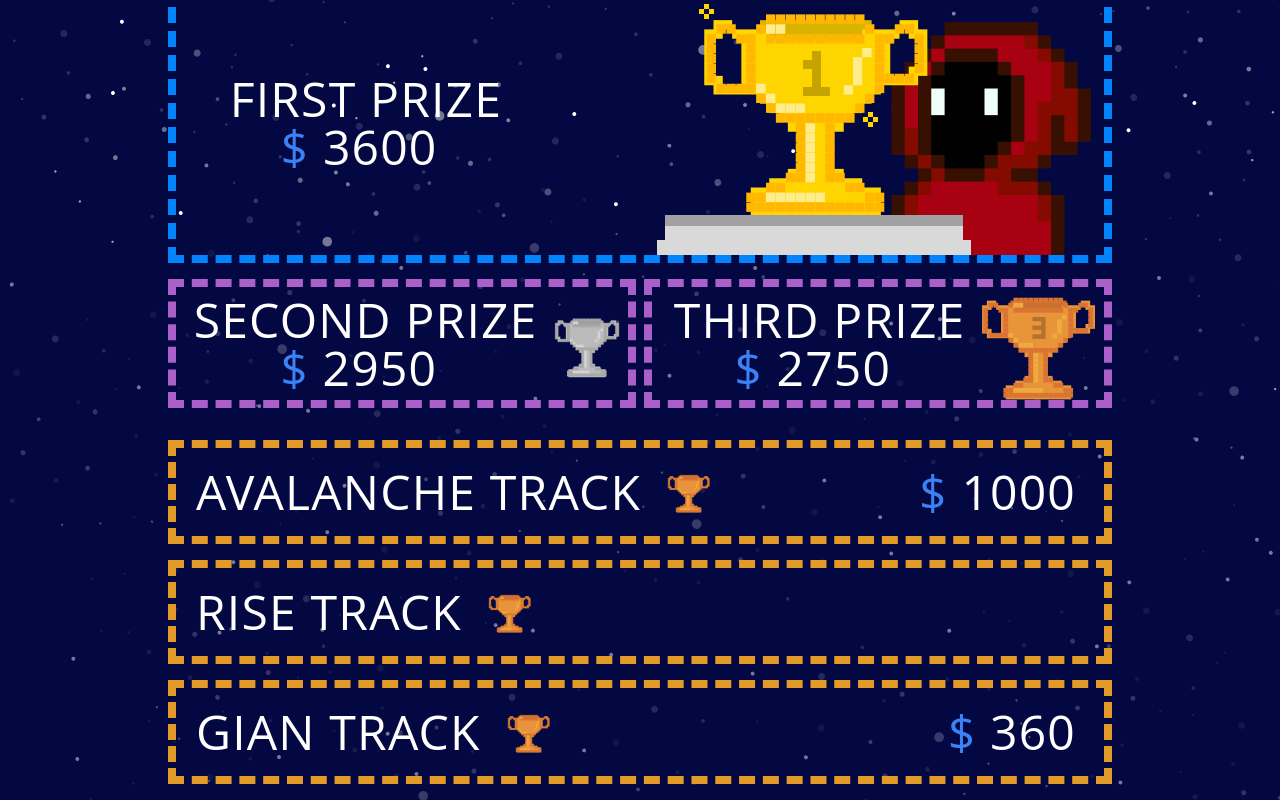
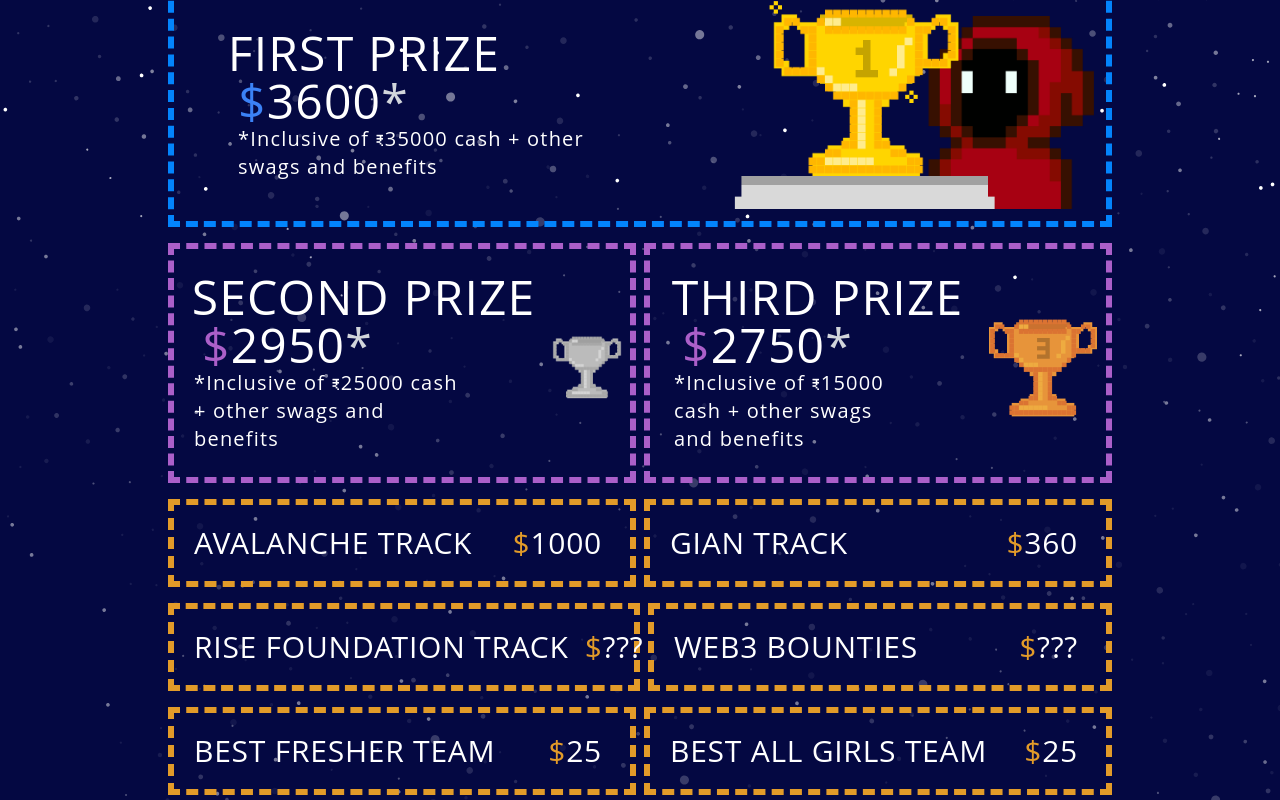
Before and after one commit to rishavranjan943/Hackathon-website-2024, a React (Vite) app: page / in a window 1280 px wide. Shown: the part 2920-3720 px from the top of the page. Built offline with nearby package versions, Linux system fonts and the light colour scheme.

Commit message:
Minor CSS changes + details changes to prizes

```diff
--- a/src/components/Prizes/Prizes.jsx
+++ b/src/components/Prizes/Prizes.jsx
@@ -25,7 +25,7 @@ const Prizes = () => {
     return (
         <section
             id='tracks'
-            className="pt-[30px] md:pt-[80px] relative mb-10 px-5 bg-no-repeat"
+            className="pt-[30px] md:pt-[80px] relative px-5 bg-no-repeat"
             style={{
                 backgroundImage: `url(${stars})`,
                 backgroundPosition: `${50 + bgPosition.x}% ${50 + bgPosition.y}%`,
@@ -44,15 +44,15 @@ const Prizes = () => {
                     $ vi <span className="text-white">PRIZES</span>.yml
                 </h1>
                 <div className="flex justify-center items-center h-full">
-                    <div className="p-10 text-center w-[80vw] mx-auto">
+                    <div className="px-4 sm:p-10 text-left w-[90vw] sm:w-[80vw] mx-auto">
                         {/* Main Rectangle */}
-                        <div className="flex justify-between border-8 border-dashed border-[#0384fc] w-full h-auto mb-4 overflow-hidden">
+                        <div className="flex justify-between border-[6px] max-lg:border-4 border-dashed border-[#0384fc] w-full h-auto mb-4 overflow-hidden">
                             <div className="flex items-center">
                                 {/* Text on the left side */}
-                                <h1 className="text-xl sm:text-2xl md:text-3xl lg:text-4xl xl:text-5xl 2xl:text-6xl  whitespace-nowrap lg:p-10 sm:pl-4 pl-1 tracking-wide">
-                                    &nbsp;FIRST PRIZE
-                                    <br />
-                                    <span className="text-blue-500">$</span> 3600
+                                <h1 className="text-2xl md:text-3xl lg:text-4xl xl:text-5xl 2xl:text-6xl  whitespace-nowrap lg:p-10 sm:pl-4 pl-1 tracking-wide">
+                                    <h2>&nbsp;FIRST PRIZE</h2>
+                                    <h2 className=' sm:pl-6 pl-2'><span className="text-blue-500">$</span>3600<span className='text-gray-300'>*</span></h2>
+                                    <h3 className='max-lg:hidden sm:pl-6 pl-1 text-sm sm:text-sm md:text-md lg:text-lg xl:text-xl 2xl:text-2xl text-wrap max-w-[80%]'>*Inclusive of &#8377;35000 cash + other swags and benefits</h3>
                                 </h1>
                             </div>
                             <div className="flex items-end h-full">
@@ -64,13 +64,13 @@ const Prizes = () => {
                         </div>
 
                         {/* Two Rectangles Below Main */}
-                        <div className="flex flex-col xs:flex-row w-full justify-between mb-4 gap-2">
-                            <div className="flex justify-between border-8 border-dashed border-purple w-full h-auto mb-4 overflow-hidden">
-                                <div className="flex items-center">
-                                    <h1 className="text-xl sm:text-2xl md:text-3xl lg:text-4xl xl:text-5xl 2xl:text-6xl  whitespace-nowrap p-2 pl-1 tracking-wide">
-                                        &nbsp;SECOND PRIZE
-                                        <br />
-                                        <span className="text-blue-500">$</span> 2950
+                        <div className="flex flex-col xs:flex-row w-full justify-between mb-4 xl:mb-0 gap-2">
+                            <div className="flex justify-between border-[6px] max-lg:border-4 border-dashed border-purple w-full h-auto mb-4 lg:py-4 2xl-py-8 overflow-hidden">
+                                <div className="flex items-center w-fit">
+                                    <h1 className="text-2xl md:text-3xl lg:text-4xl xl:text-5xl 2xl:text-6xl  whitespace-nowrap p-2 pl-1 tracking-wide">
+                                        <h2 className='w-fit'>&nbsp;SECOND PRIZE</h2>
+                                        <h2 className=' sm:pl-6 pl-2 w-fit'><span className="text-purple">$</span>2950<span className='text-gray-300'>*</span></h2>
+                                        <h3 className='max-lg:hidden sm:pl-4 pl-1 text-sm sm:text-sm md:text-md lg:text-lg xl:text-xl 2xl:text-2xl text-wrap max-w-[80%]'>*Inclusive of &#8377;25000 cash + other swags and benefits</h3>
                                     </h1>
                                 </div>
                                 <div className="flex items-end h-24 xs:h-auto">
@@ -81,12 +81,12 @@ const Prizes = () => {
                                 </div>
                             </div>
 
-                            <div className="flex justify-between border-8 border-dashed border-purple w-full h-auto mb-4 overflow-hidden">
+                            <div className="flex justify-between border-[6px] max-lg:border-4 border-dashed border-purple w-full h-auto mb-4 lg:py-4 2xl:py-8 overflow-hidden">
                                 <div className="flex items-center">
-                                    <h1 className="text-xl sm:text-2xl md:text-3xl lg:text-4xl xl:text-5xl 2xl:text-6xl whitespace-nowrap lg:p-2 pl-1 tracking-wide">
-                                        &nbsp;THIRD PRIZE
-                                        <br />
-                                        <span className="text-blue-500">$</span> 2750
+                                    <h1 className="text-2xl md:text-3xl lg:text-4xl xl:text-5xl 2xl:text-6xl whitespace-nowrap lg:p-2 pl-1 tracking-wide">
+                                        <h2>&nbsp;THIRD PRIZE</h2>
+                                        <h2 className=' sm:pl-6 pl-2'><span className="text-purple">$</span>2750<span className='text-gray-300'>*</span></h2>
+                                        <h3 className='max-lg:hidden sm:pl-4 pl-1 text-sm sm:text-sm md:text-md lg:text-lg xl:text-xl 2xl:text-2xl text-wrap max-w-[80%]'>*Inclusive of &#8377;15000 cash + other swags and benefits</h3>
                                     </h1>
                                 </div>
                                 <div className="flex items-end h-24 xs:h-auto">
@@ -101,109 +101,35 @@ const Prizes = () => {
                         {/* Two Thin Rectangles Below */}
                         <div className="flex flex-col w-full gap-2">
                             <div className="flex-1 mb-4 flex flex-col transition-all duration-300">
-                                <div className="border-8 border-dashed border-[#E29B29] mb-4 relative transition-all duration-300 group">
-                                    <div className="flex justify-between items-center w-full h-auto p-3">
-                                        <div className="text-left flex items-center">
-                                            <h1 className="text-xl sm:text-2xl md:text-3xl lg:text-4xl xl:text-5xl 2xl:text-6xl whitespace-nowrap lg:p-2  tracking-wide">
-                                                AVALANCHE TRACK
-                                            </h1>
-                                            <img
-                                                src={small_trophy}
-                                                alt="Avalanche Icon"
-                                                className="w-14 h-14 ml-3"
-                                            />
-                                        </div>
-                                        <div className="text-right pr-2">
-                                            <h1 className="text-xl sm:text-2xl md:text-3xl lg:text-4xl xl:text-5xl 2xl:text-6xl whitespace-nowrap lg:p-2 pl-1 tracking-wide">
-                                                <span className="text-blue-500">$</span> 1000
-                                            </h1>
-                                        </div>
-                                    </div>
-                                    {/* Hidden text that shows on hover */}
-                                    <div className="transition-all duration-300 overflow-hidden group-hover:max-h-40 max-h-0">
-                                        <p className="text-sm xs:text-base md:text-lg lg:text-xl xl:text-2xl">
-                                            For more details, check out our  <a href="https://statuscode-1.devfolio.co/">devfolio page</a>
-                                        </p>
-                                    </div>
-                                </div>
-                                <div className="border-8 border-dashed border-[#E29B29] mb-4 relative transition-all duration-300 group">
-                                    <div className="flex justify-between items-center w-full h-auto p-3">
-                                        <div className="text-left flex items-center">
-                                            <h1 className="text-xl sm:text-2xl md:text-3xl lg:text-4xl xl:text-5xl 2xl:text-6xl whitespace-nowrap lg:p-2  tracking-wide">
-                                                RISE TRACK
-                                            </h1>
-                                            <img
-                                                src={small_trophy}
-                                                alt="Avalanche Icon"
-                                                className="w-14 h-14 ml-3"
-                                            />
-                                        </div>
-                                        <div className="text-right pr-2">
-                                            <h1 className="text-xl sm:text-2xl md:text-3xl lg:text-4xl xl:text-5xl 2xl:text-6xl whitespace-nowrap lg:p-2 pl-1 tracking-wide">
-                                                {/* <span className="text-blue-500">$</span> 2000 */}
-                                            </h1>
-                                        </div>
-                                    </div>
-                                    {/* Hidden text that shows on hover */}
-                                    <div className="transition-all duration-300 overflow-hidden group-hover:max-h-40 max-h-0">
-                                        <p className="text-sm xs:text-base md:text-lg lg:text-xl xl:text-2xl">
-                                            For more details, check out <a href='https://drive.google.com/file/d/1kAX4GPCz4tu1u--Qb2oSAMEJOsbdyoPy/view'>problem statement</a>
-                                        </p>
-                                    </div>
-                                </div>
-                                <div className="border-8 border-dashed border-[#E29B29] mb-4 relative transition-all duration-300 group">
-                                    <div className="flex justify-between items-center w-full h-auto p-3">
-                                        <div className="text-left flex items-center">
-                                            <h1 className="text-xl sm:text-2xl md:text-3xl lg:text-4xl xl:text-5xl 2xl:text-6xl whitespace-nowrap lg:p-2  tracking-wide">
-                                                GIAN TRACK
-                                            </h1>
-                                            <img
-                                                src={small_trophy}
-                                                alt="Avalanche Icon"
-                                                className="w-14 h-14 ml-3"
-                                            />
-                                        </div>
-                                        <div className="text-right pr-2">
-                                            <h1 className="text-xl sm:text-2xl md:text-3xl lg:text-4xl xl:text-5xl 2xl:text-6xl whitespace-nowrap lg:p-2 pl-1 tracking-wide">
-                                                <span className="text-blue-500">$</span> 360
-                                            </h1>
-                                        </div>
-                                    </div>
-                                    {/* Hidden text that shows on hover */}
-                                    <div className="transition-all duration-300 overflow-hidden group-hover:max-h-40 max-h-0">
-                                        <p className="text-sm xs:text-base md:text-lg lg:text-xl xl:text-2xl">
-                                            For more details, check out <a href='https://drive.google.com/file/d/1VwnsCryNCkqx0Ij_iZW5KmTPjL_Dn9mF/view?usp=sharing'>problem statement</a>
-                                        </p>
-                                    </div>
-                                </div>
+
                                 <div className="flex flex-col xs:flex-row w-full  gap-2">
                                     <div className="w-full md:w-1/2 lg:w-1/2 mb-4">
-                                        <div className="border-8 border-dashed border-[#E29B29] relative transition-all duration-300">
+                                        <div className="border-[6px] max-lg:border-4 border-dashed border-[#E29B29] relative transition-all duration-300">
                                             <div className="flex justify-between items-center w-full h-auto p-3">
                                                 <div className="text-left flex items-center">
-                                                    <h1 className="text-md sm:text-lg md:text-xl lg:text-2xl xl:text-3xl 2xl:text-4xl whitespace-nowrap lg:p-2 tracking-wide">
-                                                        BEST FRESHER TEAM
+                                                    <h1 className="text-lg md:text-xl lg:text-2xl xl:text-3xl 2xl:text-4xl whitespace-nowrap lg:p-2 tracking-wide">
+                                                        AVALANCHE TRACK
                                                     </h1>
                                                 </div>
                                                 <div className="text-right pr-2">
-                                                    <h1 className="text-md sm:text-lg md:text-xl lg:text-2xl xl:text-3xl 2xl:text-4xl whitespace-nowrap lg:p-2 pl-1 tracking-wide">
-                                                        <span className="text-blue-500">$</span> 25
+                                                    <h1 className="text-lg md:text-xl lg:text-2xl xl:text-3xl 2xl:text-4xl whitespace-nowrap lg:p-2 pl-1 tracking-wide">
+                                                        <span className="text-[#E29B29]">$</span>1000
                                                     </h1>
                                                 </div>
                                             </div>
                                         </div>
                                     </div>
                                     <div className="w-full md:w-1/2 lg:w-1/2 mb-4">
-                                        <div className="border-8 border-dashed border-[#E29B29] relative transition-all duration-300">
+                                        <div className="border-[6px] max-lg:border-4 border-dashed border-[#E29B29] relative transition-all duration-300">
                                             <div className="flex justify-between items-center w-full h-auto p-3">
                                                 <div className="text-left flex items-center">
-                                                    <h1 className="text-md sm:text-lg md:text-xl lg:text-2xl xl:text-3xl 2xl:text-4xl whitespace-nowrap lg:p-2 tracking-wide">
-                                                        BEST ALL GIRLS TEAM
+                                                    <h1 className="text-lg md:text-xl lg:text-2xl xl:text-3xl 2xl:text-4xl whitespace-nowrap lg:p-2 tracking-wide">
+                                                        GIAN TRACK
                                                     </h1>
                                                 </div>
                                                 <div className="text-right pr-2">
-                                                    <h1 className="text-md sm:text-lg md:text-xl lg:text-2xl xl:text-3xl 2xl:text-4xl whitespace-nowrap lg:p-2 pl-1 tracking-wide">
-                                                        <span className="text-blue-500">$</span> 25
+                                                    <h1 className="text-lg md:text-xl lg:text-2xl xl:text-3xl 2xl:text-4xl whitespace-nowrap lg:p-2 pl-1 tracking-wide">
+                                                        <span className="text-[#E29B29]">$</span>360
                                                     </h1>
                                                 </div>
                                             </div>
@@ -211,10 +137,78 @@ const Prizes = () => {
                                     </div>
                                 </div>
 
+                                <div className="flex flex-col xs:flex-row w-full  gap-2">
+                                    <div className="w-full md:w-1/2 lg:w-1/2 mb-4">
+                                        <div className="border-[6px] max-lg:border-4 border-dashed border-[#E29B29] relative transition-all duration-300">
+                                            <div className="flex justify-between items-center w-full h-auto p-3">
+                                                <div className="text-left flex items-center">
+                                                    <h1 className="text-lg md:text-xl lg:text-2xl xl:text-3xl 2xl:text-4xl whitespace-nowrap lg:p-2 tracking-wide">
+                                                        RISE FOUNDATION TRACK
+                                                    </h1>
+                                                </div>
+                                                <div className="text-right pr-2">
+                                                    <h1 className="text-lg md:text-xl lg:text-2xl xl:text-3xl 2xl:text-4xl whitespace-nowrap lg:p-2 pl-1 tracking-wide">
+                                                        <span className="text-[#E29B29]">$</span>???
+                                                    </h1>
+                                                </div>
+                                            </div>
+                                        </div>
+                                    </div>
+                                    <div className="w-full md:w-1/2 lg:w-1/2 mb-4">
+                                        <div className="border-[6px] max-lg:border-4 border-dashed border-[#E29B29] relative transition-all duration-300">
+                                            <div className="flex justify-between items-center w-full h-auto p-3">
+                                                <div className="text-left flex items-center">
+                                                    <h1 className="text-lg md:text-xl lg:text-2xl xl:text-3xl 2xl:text-4xl whitespace-nowrap lg:p-2 tracking-wide">
+                                                        WEB3 BOUNTIES
+                                                    </h1>
+                                                </div>
+                                                <div className="text-right pr-2">
+                                                    <h1 className="text-lg md:text-xl lg:text-2xl xl:text-3xl 2xl:text-4xl whitespace-nowrap lg:p-2 pl-1 tracking-wide">
+                                                        <span className="text-[#E29B29]">$</span>???
+                                                    </h1>
+                                                </div>
+                                            </div>
+                                        </div>
+                                    </div>
+                                </div>
 
+                                <div className="flex flex-col xs:flex-row w-full  gap-2">
+                                    <div className="w-full md:w-1/2 lg:w-1/2 mb-4">
+                                        <div className="border-[6px] max-lg:border-4 border-dashed border-[#E29B29] relative transition-all duration-300">
+                                            <div className="flex justify-between items-center w-full h-auto p-3">
+                                                <div className="text-left flex items-center">
+                                                    <h1 className="text-lg md:text-xl lg:text-2xl xl:text-3xl 2xl:text-4xl whitespace-nowrap lg:p-2 tracking-wide">
+                                                        BEST FRESHER TEAM
+                                                    </h1>
+                                                </div>
+                                                <div className="text-right pr-2">
+                                                    <h1 className="text-lg md:text-xl lg:text-2xl xl:text-3xl 2xl:text-4xl whitespace-nowrap lg:p-2 pl-1 tracking-wide">
+                                                        <span className="text-[#E29B29]">$</span>25
+                                                    </h1>
+                                                </div>
+                                            </div>
+                                        </div>
+                                    </div>
+                                    <div className="w-full md:w-1/2 lg:w-1/2 mb-4">
+                                        <div className="border-[6px] max-lg:border-4 border-dashed border-[#E29B29] relative transition-all duration-300">
+                                            <div className="flex justify-between items-center w-full h-auto p-3">
+                                                <div className="text-left flex items-center">
+                                                    <h1 className="text-lg md:text-xl lg:text-2xl xl:text-3xl 2xl:text-4xl whitespace-nowrap lg:p-2 tracking-wide">
+                                                        BEST ALL GIRLS TEAM
+                                                    </h1>
+                                                </div>
+                                                <div className="text-right pr-2">
+                                                    <h1 className="text-lg md:text-xl lg:text-2xl xl:text-3xl 2xl:text-4xl whitespace-nowrap lg:p-2 pl-1 tracking-wide">
+                                                        <span className="text-[#E29B29]">$</span>25
+                                                    </h1>
+                                                </div>
+                                            </div>
+                                        </div>
+                                    </div>
+                                </div>
 
-
-
+                                <div className='sm:hidden text-md md:text-lg lg:text-xl xl:text-2xl 2xl:text-3xl mb-2'>*Inclusive of cash + swags + other sponsor benefits</div>
+                                <div className='text-md md:text-lg lg:text-xl xl:text-2xl 2xl:text-3xl'>:/Check out our <a className='text-gray-400 hover:text-white' href='https://statuscode-1.devfolio.co/prizes'>devfolio page</a> for the detailed track prize details.</div>
 
                             </div>
                         </div>
```
